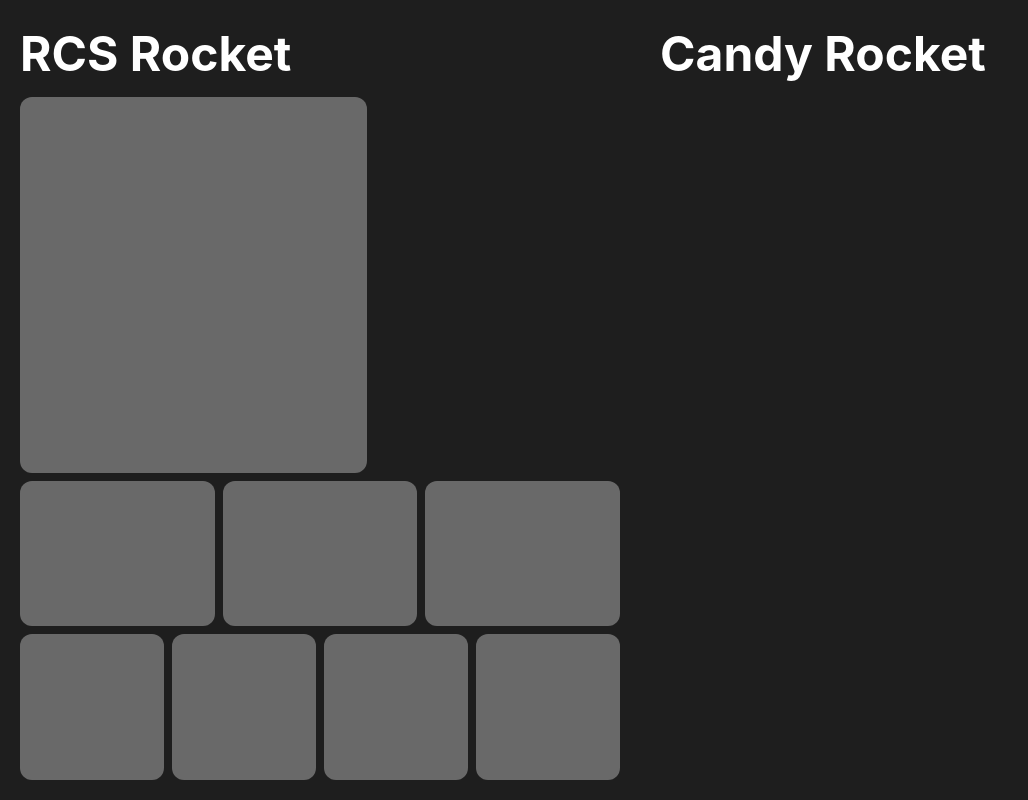
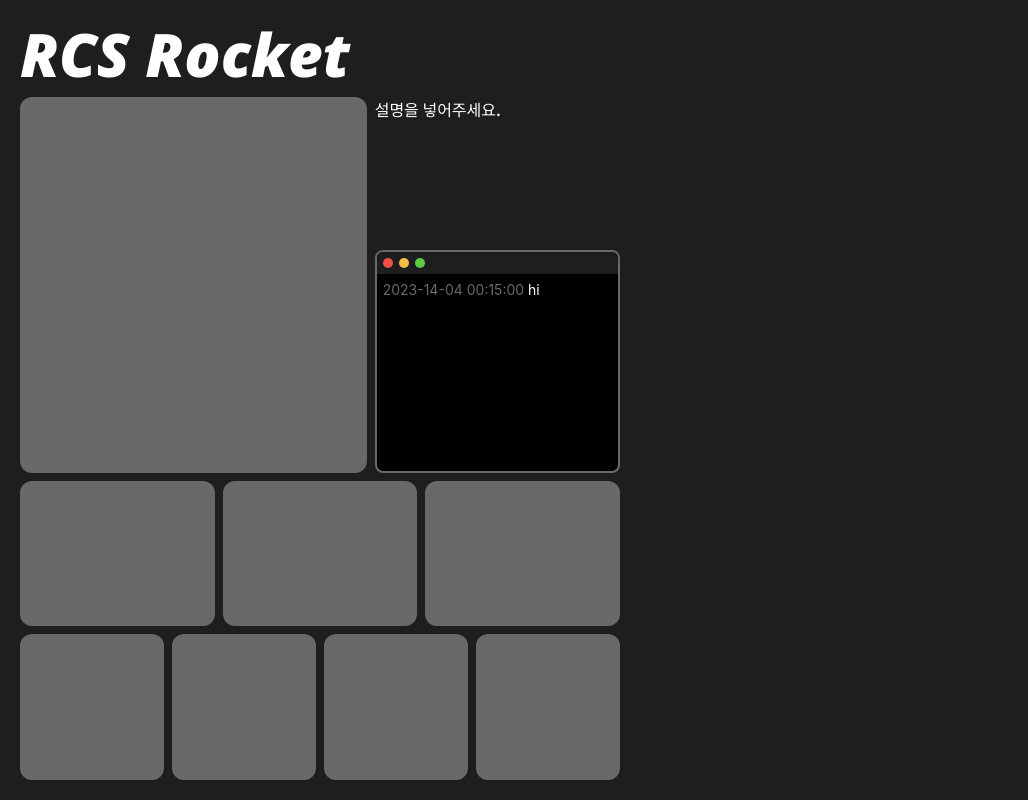
Before and after one commit to SeoulMETA2023/rocket-monitoring-app, a React (Create React App) app: page / in a window 1280 px wide. Shown: the whole page, without its empty margins (0-1028 px from the left). Built offline with nearby package versions, Linux system fonts and the light colour scheme.

Commit message:
add terminal

```diff
--- a/src/index.css
+++ b/src/index.css
@@ -1,3 +1,5 @@
+@import url('https://fonts.googleapis.com/css2?family=Noto+Sans+KR:wght@500&family=Open+Sans:ital,wght@1,800&display=swap');
+
 @tailwind base;
 @tailwind components;
 @tailwind utilities;
@@ -15,3 +17,25 @@ code {
   font-family: source-code-pro, Menlo, Monaco, Consolas, 'Courier New',
     monospace;
 }
+
+/* width */
+::-webkit-scrollbar {
+  width: 3px;
+}
+
+/* Track */
+::-webkit-scrollbar-track {
+  background: #000000;
+  border-radius: 5px;
+}
+
+/* Handle */
+::-webkit-scrollbar-thumb {
+  background: #888888;
+  border-radius: 5px;
+}
+
+/* Handle on hover */
+::-webkit-scrollbar-thumb:hover {
+  background: #555;
+}
--- a/src/monitor/candy.tsx
+++ b/src/monitor/candy.tsx
@@ -1,49 +1,7 @@
+import {Fragment} from "react";
+
 export default function CandyMonitor() {
     return (
-        <section className={"m-5 grid grid-cols-12 grid-rows-10 gap-2"}>
-            <div className={"col-span-full flex items-center"}>
-                <h1 className={"text-5xl font-bold text-white"}>Candy Rocket</h1>
-            </div>
-
-            <div className={"col-span-7 row-span-5"}>
-
-            </div>
-
-            <div className={"col-span-5 row-span-2"}>
-
-            </div>
-
-            <div className={"col-span-5 row-span-3"}>
-
-            </div>
-
-            <div className={"col-span-4 row-span-2"}>
-
-            </div>
-
-            <div className={"col-span-4 row-span-2"}>
-
-            </div>
-
-            <div className={"col-span-4 row-span-2"}>
-
-            </div>
-
-            <div className={"col-span-3 row-span-2"}>
-
-            </div>
-
-            <div className={"col-span-3 row-span-2"}>
-
-            </div>
-
-            <div className={"col-span-3 row-span-2"}>
-
-            </div>
-
-            <div className={"col-span-3 row-span-2"}>
-
-            </div>
-        </section>
-    );
+        <Fragment></Fragment>
+    )
 }
--- a/src/monitor/rcs.tsx
+++ b/src/monitor/rcs.tsx
@@ -1,9 +1,11 @@
+import Terminal, {makeMessage} from "./terminal";
+
 export default function RCSMonitor() {
     return(
-        <section className={"m-5 grid grid-cols-12 grid-rows-10 gap-2"}>
+        <section className={"m-5 grid grid-cols-12 grid-rows-10 gap-2 overflow-hidden"}>
             {/* title */}
             <div className={"col-span-full flex items-center"}>
-                <h1 className={"text-5xl font-bold text-white"}>RCS Rocket</h1>
+                <h1 className={"text-6xl font-bold text-white font-open-sans"}>RCS Rocket</h1>
             </div>
 
             {/* rocket model */}
@@ -12,13 +14,15 @@ export default function RCSMonitor() {
             </div>
 
             {/* description */}
-            <div className={"col-span-5 row-span-2"}>
-
+            <div className={"col-span-5 row-span-2 text-white font-noto-sans"}>
+                설명을 넣어주세요.
             </div>
 
             {/* terminal */}
             <div className={"col-span-5 row-span-3"}>
-
+                <Terminal>
+                    {makeMessage(1702512900, "hi")}
+                </Terminal>
             </div>
 
             {/* gyro 1 */}
@@ -56,5 +60,5 @@ export default function RCSMonitor() {
 
             </div>
         </section>
-    );
+    )
 }
--- /dev/null
+++ b/src/monitor/terminal.tsx
@@ -0,0 +1,55 @@
+import {ReactElement, useRef, useEffect} from "react";
+
+interface Props {
+    children: ReactElement[] | ReactElement
+}
+
+export default function Terminal(props: Props) {
+    const containerRef = useRef<HTMLDivElement | null>(null)
+
+    useEffect(() => {
+        const container = containerRef.current
+        if (container === null) {
+            return
+        }
+
+        if (container.scrollHeight <= container.offsetHeight) {
+            container.scrollTo(0, container.offsetHeight)
+        }
+    }, [props.children])
+
+    return (
+        <div className={"w-full h-full bg-black rounded-lg border-2 border-dim-gray overflow-hidden grid grid-rows-10"}>
+            <div className={"row-span-1 bg-gear-black flex flex-row items-center gap-1.5 p-1.5"}>
+                <div className={"bg-pastel-red w-2.5 h-2.5 rounded-full"}/>
+                <div className={"bg-pastel-yellow w-2.5 h-2.5 rounded-full"}/>
+                <div className={"bg-pastel-green w-2.5 h-2.5 rounded-full"}/>
+            </div>
+            <div
+                ref={containerRef}
+                className={"row-span-9 m-1.5 overflow-y-auto flex flex-col text-sm"}>
+                {props.children}
+            </div>
+        </div>
+    )
+}
+
+export function makeMessage(timestamp: number, content: string) {
+    const date = new Date(timestamp * 1000)
+
+    return (
+        <div>
+            <span className={"text-dim-gray"}>
+                {date.getFullYear()}-
+                {String(date.getDate()).padStart(2, "0")}-
+                {String(date.getDay()).padStart(2, "0")}
+                &nbsp;
+                {String(date.getHours()).padStart(2, "0")}:
+                {String(date.getMinutes()).padStart(2, "0")}:
+                {String(date.getSeconds()).padStart(2, "0")}
+            </span>
+            &nbsp;
+            <span className={"text-white"}>{content}</span>
+        </div>
+    )
+}
--- a/tailwind.config.js
+++ b/tailwind.config.js
@@ -4,9 +4,16 @@ module.exports = {
       "./src/**/*.{js,jsx,ts,tsx}",
   ],
   theme: {
+    fontFamily: {
+      "noto-sans": ["Noto Sans KR", "sans-serif"],
+      "open-sans": ["Open Sans", "sans-serif"]
+    },
     extend: {
       gridTemplateRows: {
         "10": "repeat(10, minmax(0, 1fr))"
+      },
+      gridRow: {
+        "span-9": "span 9 / span 9",
       }
     },
     colors: {
@@ -14,7 +21,10 @@ module.exports = {
       "gear-black": "#1E1E1E",
       "light-gray": "#A7A7AC",
       "dim-gray": "#696969",
-      "white": "#FFFFFF"
+      "white": "#FFFFFF",
+      "pastel-red": "#EE504A",
+      "pastel-yellow": "#F8BD45",
+      "pastel-green": "#5ECA42"
     }
   },
   plugins: [],
```
